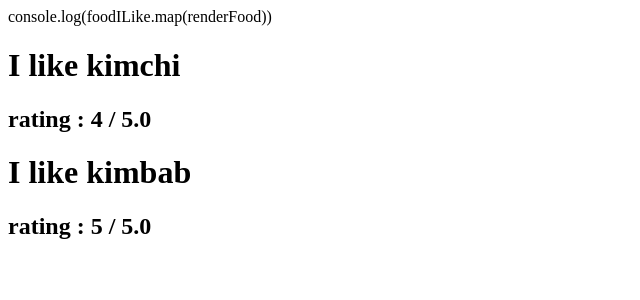
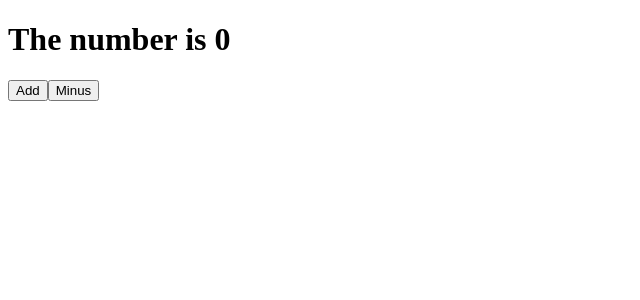
Before and after one commit to k2hyun4/movie_app_2020, a React (Create React App) app: page / in a window 1280 px wide. Shown: the top 300 px of the page, without its empty margins (0-640 px from the left). Built offline with nearby package versions, Linux system fonts and the light colour scheme; the HTML template or start-up script is replaced by a standard one.

Commit message:
state 활용

```diff
--- a/src/App.js
+++ b/src/App.js
@@ -1,43 +1,27 @@
 import React from 'react';
-import PropTypes from 'prop-types'
+import PropTypes from "prop-types"
 
-function Food({name, rating}) {
-  return (
-    <div>
-      <h1>I like {name}</h1>
-      <h2>rating : {rating} / 5.0</h2>
+class App extends React.Component {
+  state = {
+    count: 0
+  };
+
+  add = () => {
+    this.setState(current => ({count: current.count + 1}));
+  };
+
+  minus = () => {
+    this.setState(current => ({count: current.count - 1}));
+  };
+
+  //react doesn't refresh "render" function
+  render() {
+    return <div>
+      <h1>The number is {this.state.count}</h1>
+      <button onClick={this.add}>Add</button>
+      <button onClick={this.minus}>Minus</button>
     </div>
-  );
-}
-
-Food.propTypes = {
-  name: PropTypes.string.isRequired
-}
-
-const foodILike = [
-  {
-    id: 1,
-    name: "kimchi",
-    rating: 4
-  },
-  {
-    id: 2,
-    name: "kimbab",
-    rating: 5
   }
-];
-
-function renderFood(dish) {
-  return <Food key={dish.id} name={dish.name} rating={dish.rating}/>;
-}
-
-function App() {
-  return (
-    <div>
-      console.log(foodILike.map(renderFood))
-      {foodILike.map(renderFood)}
-    </div>
-  );
 }
 
 export default App;
```
